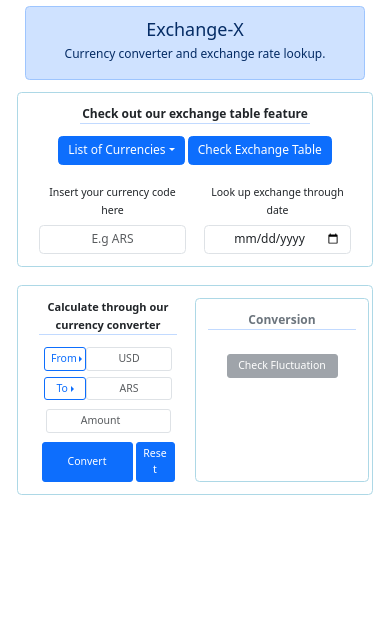
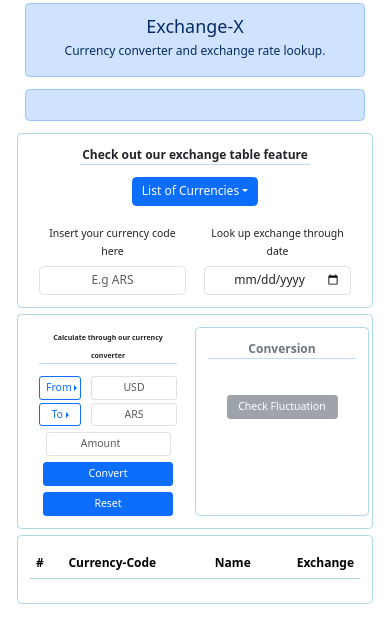
Before and after one commit to Sebs5384/rate-exchange-web, a website with bundled scripts: page index.html in a window 390 px wide. Built offline with nearby package versions, Linux system fonts and the light colour scheme; no server answers.

Commit message:
Update css and html
This will settle the how the column will be during our responsive design

```diff
--- a/index.html
+++ b/index.html
@@ -4,7 +4,7 @@
     <base href="." />
     <meta charset="UTF-8" />
     <meta http-equiv="X-UA-Compatible" content="IE=edge" />
-    <meta name="viewport" content="width=device-width, initial-scale=1.0" />
+    <meta name="viewport" content="width=device-width, initial-scale=1" />
     <link href="https://cdn.jsdelivr.net/npm/bootstrap@5.3.1/dist/css/bootstrap.min.css" rel="stylesheet" integrity="sha384-4bw+/aepP/YC94hEpVNVgiZdgIC5+VKNBQNGCHeKRQN+PtmoHDEXuppvnDJzQIu9" crossorigin="anonymous" />
     <!--<link rel="stylesheet" href="node_modules/bootstrap/dist/css/bootstrap.min.css" />-->
     <link rel="stylesheet" href="src/styles.css" />
@@ -13,12 +13,12 @@
   </head>
   <body>
     <header class="row justify-content-evenly">
-      <div class="col-10 col-md-4 alert alert-primary gy-2 text-center" id="exchange-title">
+      <div class="col-10 col-md-4 alert alert-primary gy-1 gy-md-2 text-center" id="exchange-title">
         <h3 data-cy="exchange-upper-title">Exchange-X</h3>
         <h6 data-cy="exchange-lower-title">Currency converter and exchange rate lookup.</h6>
       </div>
 
-      <div class="col-11 col-md-5 alert alert-primary gy-2 text-center" id="exchange-info-card">
+      <div class="col-10 col-md-5 alert alert-primary gy-md-2 text-center" id="exchange-info-card">
         <h3 id="current-currency" data-cy="current-currency-title"></h3>
         <h6 id="current-date" data-cy="current-date-title"></h6>
       </div>
@@ -38,7 +38,6 @@
                 <div class="dropdown-center mb-4">
                   <button class="btn btn-primary dropdown-toggle" type="button" data-bs-toggle="dropdown" aria-expanded="false" data-cy="table-currency-list-button">List of Currencies</button>
                   <ul class="dropdown-menu table-menu-scroll" id="table-currency-list" data-cy="table-list-dropdown"></ul>
-                  <button class="btn btn-primary hidden" type="button" id="display-exchange-table-button">Check Exchange Table</button>
                 </div>
               </div>
 
@@ -56,7 +55,7 @@
           </div>
         </section>
 
-        <section class="card lightblue-border mt-4 mt-md-2" id="exchange-converter">
+        <section class="card lightblue-border mt-2" id="exchange-converter">
           <div class="card-body container">
             <div class="row justify-content-around">
               <div class="col-6">
@@ -68,23 +67,23 @@
                     </div>
                   </div>
 
-                  <form class="row justify-content-center gap-1" id="converter-form" novalidate>
-                    <div class="dropend col-3">
+                  <form class="row justify-content-center gap-md-1" id="converter-form" novalidate>
+                    <div class="dropend col-4 col-md-3">
                       <button class="btn btn-outline-primary btn-sm dropdown-toggle converter-dropdown" type="button" data-bs-toggle="dropdown" aria-expanded="false" data-cy="from-currency-button">From</button>
                       <ul class="dropdown-menu converter-menu-scroll converter-currency-list" id="convert-from-list" data-cy="from-list"></ul>
                     </div>
 
-                    <div class="col-8">
+                    <div class="col-8 col-md-8">
                       <input type="text" class="form-control form-control-sm text-center currency-input" placeholder="USD" id="converter-from-input" name="currency-field" data-cy="from-input" required />
                       <div class="form-validation-message" data-cy="from-validation-message"></div>
                     </div>
 
-                    <div class="dropend col-3 mt-1">
+                    <div class="dropend col-4 col-md-3 mt-1">
                       <button class="btn btn-outline-primary btn-sm dropdown-toggle converter-dropdown" type="button" data-bs-toggle="dropdown" aria-expanded="false" data-cy="to-currency-button">To</button>
                       <ul class="dropdown-menu converter-menu-scroll converter-currency-list" id="convert-to-list" data-cy="to-list"></ul>
                     </div>
 
-                    <div class="col-8 mt-1">
+                    <div class="col-8 col-md-8 mt-1">
                       <input type="text" class="form-control form-control-sm text-center currency-input" placeholder="ARS" id="converter-to-input" name="currency-field" data-cy="to-input" required />
                       <div class="form-validation-message" data-cy="to-validation-message"></div>
                     </div>
@@ -94,8 +93,8 @@
                       <div class="text-center form-validation-message" id="amount-validation-message" data-cy="amount-validation-message"></div>
                     </div>
 
-                    <button class="btn btn-primary btn-sm col-7 mt-2" type="button" id="convert-button" data-cy="currency-convert-button">Convert</button>
-                    <button class="btn btn-primary btn-sm col-3 mt-2" type="button" id="convert-reset" data-cy="currency-reset-button">Reset</button>
+                    <button class="btn btn-primary btn-sm col-10 col-md-7 mt-2" type="button" id="convert-button" data-cy="currency-convert-button">Convert</button>
+                    <button class="btn btn-primary btn-sm col-10 col-md-3 mt-2" type="button" id="convert-reset" data-cy="currency-reset-button">Reset</button>
                   </form>
                 </div>
               </div>
@@ -111,7 +110,7 @@
                       <strong id="to-exchange" data-cy="to-exchange-text"> </strong>
                       <strong class="text-secondary disabled-text" id="to-currency" data-cy="to-currency-text"></strong>
                     </div>
-                    <div>
+                    <div class="gy-3">
                       <small id="result-date" class="text-secondary disabled-text converter-text" data-cy="conversion-date"></small>
                     </div>
                     <button class="btn btn-secondary btn-sm mt-3 mt-md-4 col-9 disabled" data-bs-toggle="modal" data-bs-target="#converter-modal" aria-disabled="true" type="button" id="fluctuation-button" data-cy="converter-fluctuation-button">Check Fluctuation</button>
@@ -208,7 +207,7 @@
         </section>
       </section>
 
-      <section class="col-6" id="exchange-table">
+      <section class="col-11 col-md-6 gy-2 gy-md-0" id="exchange-table">
         <div class="card lightblue-border" id="exchange-table-card">
           <div class="card-body">
             <table class="table table-list-scroll">
--- a/src/styles.css
+++ b/src/styles.css
@@ -33,7 +33,7 @@
 }
 
 .converter-text {
-  font-size: 11px;
+  font-size: 14px;
 }
 
 .form-validation-message {
@@ -58,20 +58,34 @@
     font-size: 12px;
   }
 
-  #exchange-table,
-  #exchange-info-card {
-    display: none;
-  }
-
   #display-exchange-table-button {
     display: inline;
   }
 
   #result-date {
-    font-size: 10px;
+    font-size: 12px;
   }
 
   #converter-modal * {
     font-size: 10px;
   }
+
+  .converter-text {
+    font-size: 7px;
+  }
+
+  #exchange-table-body tr td {
+    font-size: 10px;
+  }
+
+  .table-list-scroll {
+    max-height: 280px;
+    overflow-y: scroll;
+    display: block;
+  }
+
+  .form-validation-message,
+  #amount-validation-message {
+    font-size: 5.5px;
+  }
 }
```
